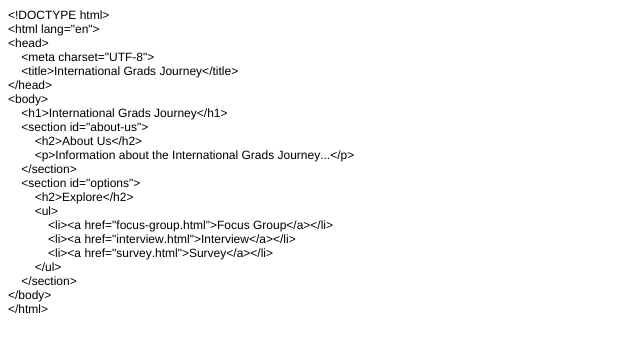
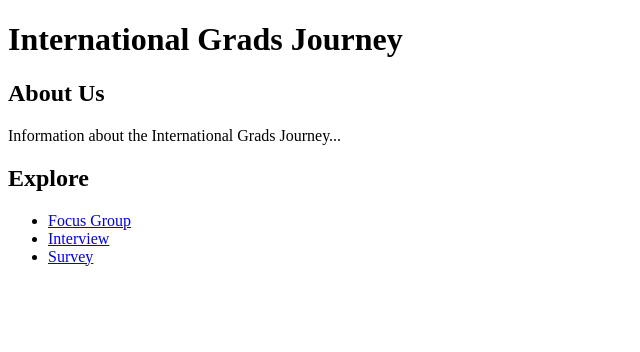
Before and after one commit to Anushkanautiyal/International-Grads-Journey, a plain HTML site: page Index.html in a window 1280 px wide. Shown: the whole page, without its empty margins (0-640 px from the left). Drawn offline with Linux system fonts and the light colour scheme.

Commit message:
Update Index.html

```diff
--- a/Index.html
+++ b/Index.html
@@ -1,38 +1,22 @@
-<!DOCTYPE html PUBLIC "-//W3C//DTD HTML 4.01//EN" "http://www.w3.org/TR/html4/strict.dtd">
-<html>
+<!DOCTYPE html>
+<html lang="en">
 <head>
-  <meta http-equiv="Content-Type" content="text/html; charset=utf-8">
-  <meta http-equiv="Content-Style-Type" content="text/css">
-  <title></title>
-  <meta name="Generator" content="Cocoa HTML Writer">
-  <meta name="CocoaVersion" content="2299">
-  <style type="text/css">
-    p.p1 {margin: 0.0px 0.0px 0.0px 0.0px; font: 12.0px Helvetica; color: #000000; -webkit-text-stroke: #000000}
-    span.s1 {font-kerning: none}
-  </style>
+    <meta charset="UTF-8">
+    <title>International Grads Journey</title>
 </head>
 <body>
-<p class="p1"><span class="s1">&lt;!DOCTYPE html&gt;</span></p>
-<p class="p1"><span class="s1">&lt;html lang="en"&gt;</span></p>
-<p class="p1"><span class="s1">&lt;head&gt;</span></p>
-<p class="p1"><span class="s1"><span class="Apple-converted-space">    </span>&lt;meta charset="UTF-8"&gt;</span></p>
-<p class="p1"><span class="s1"><span class="Apple-converted-space">    </span>&lt;title&gt;International Grads Journey&lt;/title&gt;</span></p>
-<p class="p1"><span class="s1">&lt;/head&gt;</span></p>
-<p class="p1"><span class="s1">&lt;body&gt;</span></p>
-<p class="p1"><span class="s1"><span class="Apple-converted-space">    </span>&lt;h1&gt;International Grads Journey&lt;/h1&gt;</span></p>
-<p class="p1"><span class="s1"><span class="Apple-converted-space">    </span>&lt;section id="about-us"&gt;</span></p>
-<p class="p1"><span class="s1"><span class="Apple-converted-space">        </span>&lt;h2&gt;About Us&lt;/h2&gt;</span></p>
-<p class="p1"><span class="s1"><span class="Apple-converted-space">        </span>&lt;p&gt;Information about the International Grads Journey...&lt;/p&gt;</span></p>
-<p class="p1"><span class="s1"><span class="Apple-converted-space">    </span>&lt;/section&gt;</span></p>
-<p class="p1"><span class="s1"><span class="Apple-converted-space">    </span>&lt;section id="options"&gt;</span></p>
-<p class="p1"><span class="s1"><span class="Apple-converted-space">        </span>&lt;h2&gt;Explore&lt;/h2&gt;</span></p>
-<p class="p1"><span class="s1"><span class="Apple-converted-space">        </span>&lt;ul&gt;</span></p>
-<p class="p1"><span class="s1"><span class="Apple-converted-space">            </span>&lt;li&gt;&lt;a href="focus-group.html"&gt;Focus Group&lt;/a&gt;&lt;/li&gt;</span></p>
-<p class="p1"><span class="s1"><span class="Apple-converted-space">            </span>&lt;li&gt;&lt;a href="interview.html"&gt;Interview&lt;/a&gt;&lt;/li&gt;</span></p>
-<p class="p1"><span class="s1"><span class="Apple-converted-space">            </span>&lt;li&gt;&lt;a href="survey.html"&gt;Survey&lt;/a&gt;&lt;/li&gt;</span></p>
-<p class="p1"><span class="s1"><span class="Apple-converted-space">        </span>&lt;/ul&gt;</span></p>
-<p class="p1"><span class="s1"><span class="Apple-converted-space">    </span>&lt;/section&gt;</span></p>
-<p class="p1"><span class="s1">&lt;/body&gt;</span></p>
-<p class="p1"><span class="s1">&lt;/html&gt;</span></p>
+    <h1>International Grads Journey</h1>
+    <section id="about-us">
+        <h2>About Us</h2>
+        <p>Information about the International Grads Journey...</p>
+    </section>
+    <section id="options">
+        <h2>Explore</h2>
+        <ul>
+            <li><a href="focus-group.html">Focus Group</a></li>
+            <li><a href="interview.html">Interview</a></li>
+            <li><a href="survey.html">Survey</a></li>
+        </ul>
+    </section>
 </body>
 </html>
```
